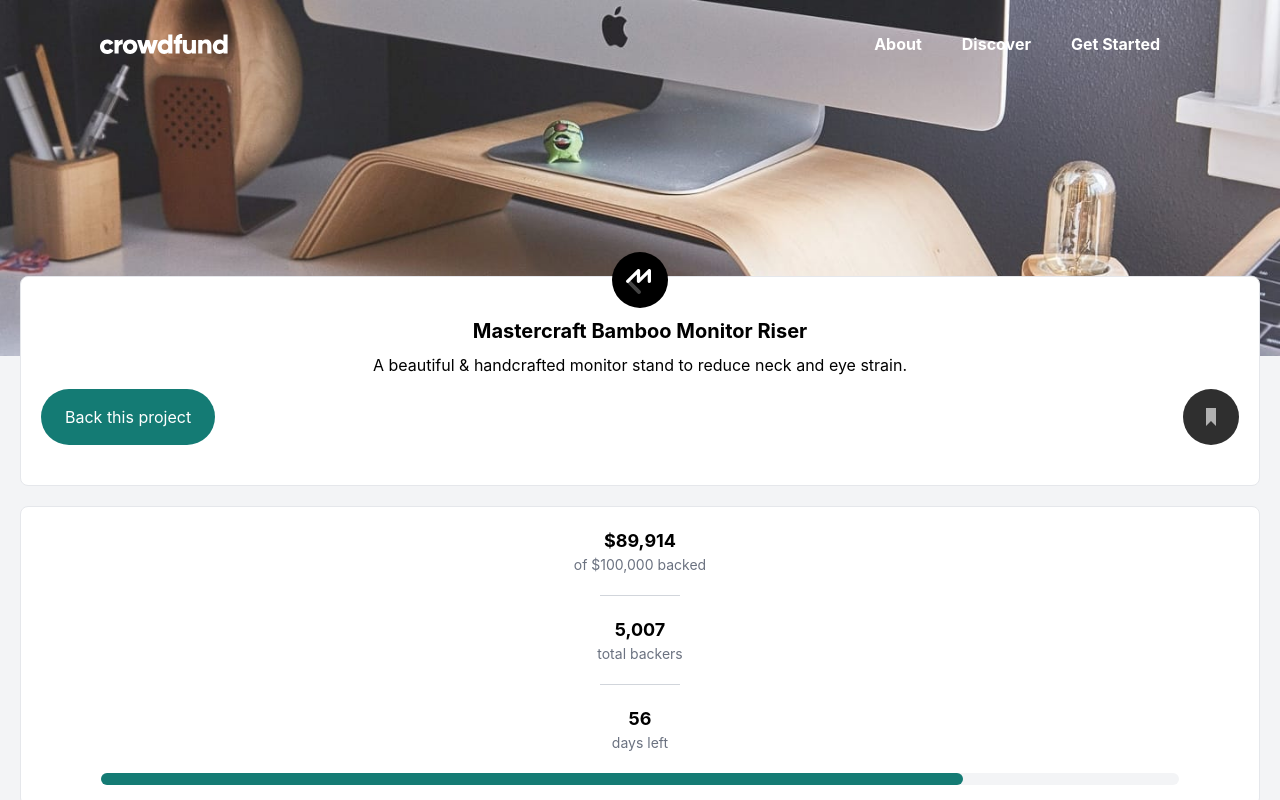
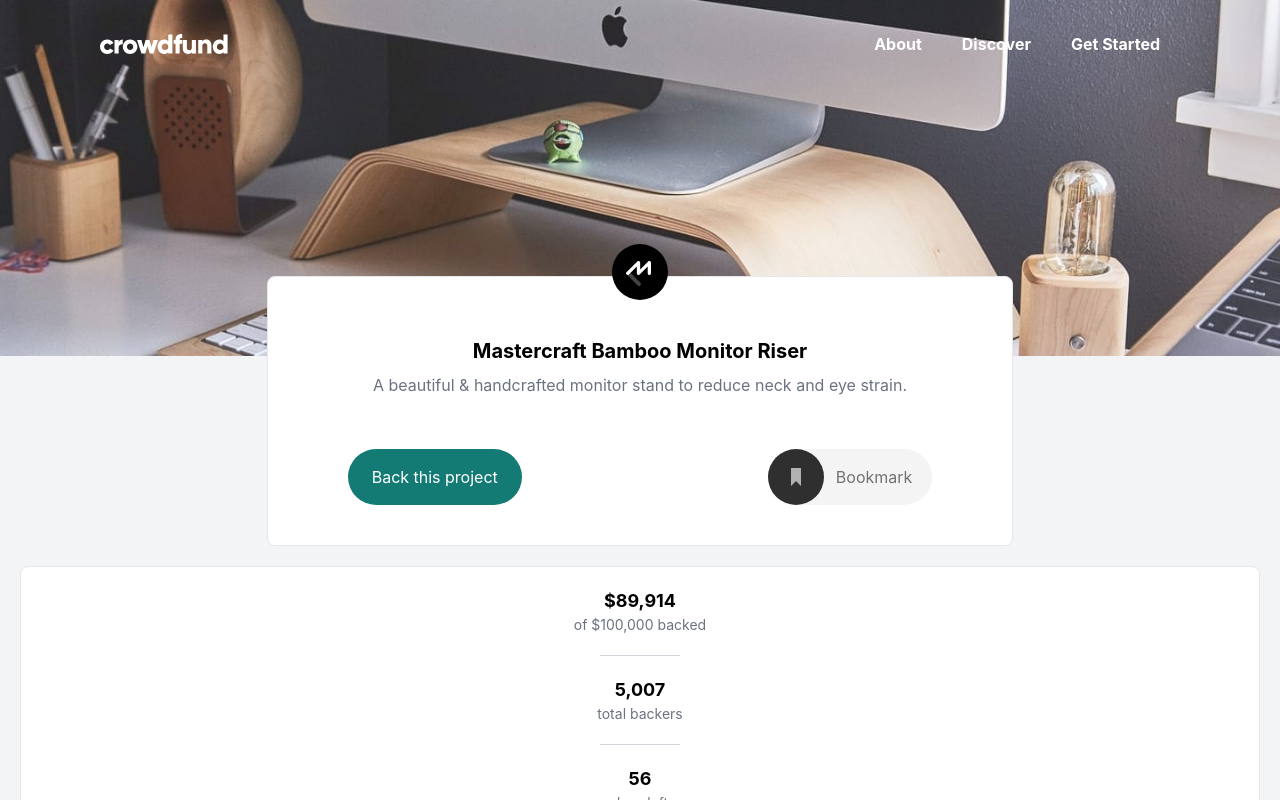
Before and after one commit to TifennQ/Crowdfunding-product-page-FrontEndMentor, a React (Create React App) app: page / in a window 1280 px wide. Shown: the top 800 px of the page. Built offline with nearby package versions, Linux system fonts and the light colour scheme.

Commit message:
section 1 1140px

```diff
--- a/src/App.js
+++ b/src/App.js
@@ -48,7 +48,7 @@ function App() {
         />
       <ModalCompleted isModalCompletedOpen={isModalCompletedOpen} setIsModalCompletedOpen={setIsModalCompletedOpen}/>
       <Showcase isDesktop={isDesktop}/>
-      <Section1 isModalOpen={isModalOpen} setIsModalOpen={setIsModalOpen}/>
+      <Section1 isModalOpen={isModalOpen} setIsModalOpen={setIsModalOpen} isDesktop={isDesktop}/>
       <Backers/>
       <About/>
     </div>
--- a/src/components/Section1.js
+++ b/src/components/Section1.js
@@ -2,22 +2,25 @@ import React from 'react'
 import mastercraft from '../images/logo-mastercraft.svg'
 import bookmark from '../images/icon-bookmark.svg'
 
-const Section1 = ({isModalOpen, setIsModalOpen}) => {
+const Section1 = ({isModalOpen, setIsModalOpen, isDesktop}) => {
     return (
         <>
-            <section className="relative border bg-white mx-5 px-5 rounded-lg -mt-20 pb-10">
+            <section className={`${isDesktop ? "relative border bg-white w-7/12 mx-auto rounded-lg -mt-20 pb-10" : "relative border bg-white mx-5 px-5 rounded-lg -mt-20 pb-10"}`}>
                 <img src={mastercraft} alt="Mastercraft" className="mastercraft-logo"/>
-                <div className="pt-10 pb-3">
+                <div className={`${isDesktop ? "pt-10 pb-3 my-5" : "pt-10 pb-3"}`}>
                     <h2 className="text-center font-bold text-xl pb-2">Mastercraft Bamboo Monitor Riser</h2>
-                    <p className="text-center">
+                    <p className={`${isDesktop ? "text-center text-gray-500" : "text-center"}`}>
                     A beautiful & handcrafted monitor stand to reduce neck and eye strain.
                     </p>
                 </div>
-                <div className="flex justify-between">
+                <div className={`${isDesktop ? "flex justify-between px-20 pt-5" : "flex justify-between"}`}>
                     <button onClick={() => setIsModalOpen(!isModalOpen)} class="btn rounded-full py-1 px-6 text-white">
                         Back this project
                     </button>
-                    <img src={bookmark} alt="Bookmark"/>
+                    <button className="flex items-center btn-gray rounded-full pr-5">
+                        <img src={bookmark} alt="Bookmark"/>
+                        <p className="pl-3">Bookmark</p>
+                    </button>
                 </div>
 
             </section>
--- a/src/index.css
+++ b/src/index.css
@@ -27,8 +27,12 @@ body {
 }
 
 @keyframes opacity {
-  from {opacity: 0;}
-  to {opacity: 1;}
+  from {
+    opacity: 0;
+  }
+  to {
+    opacity: 1;
+  }
 }
 
 .btn {
@@ -37,6 +41,11 @@ body {
 
 .btn-disabled {
   background-color: #9b9b9b;
+}
+
+.btn-gray {
+  background-color: #F4F4F4;
+  color: #717171;
 }
 
 .pledge {
@@ -85,6 +94,13 @@ body {
   background-color: hsl(176, 72%, 28%);
 }
 
+@media only screen and (min-width: 1440px) {
+  .mastercraft-logo {
+    left: 50%;
+    top: -15%;
+  }
+}
+
 code {
   font-family: source-code-pro, Menlo, Monaco, Consolas, "Courier New",
     monospace;
```
